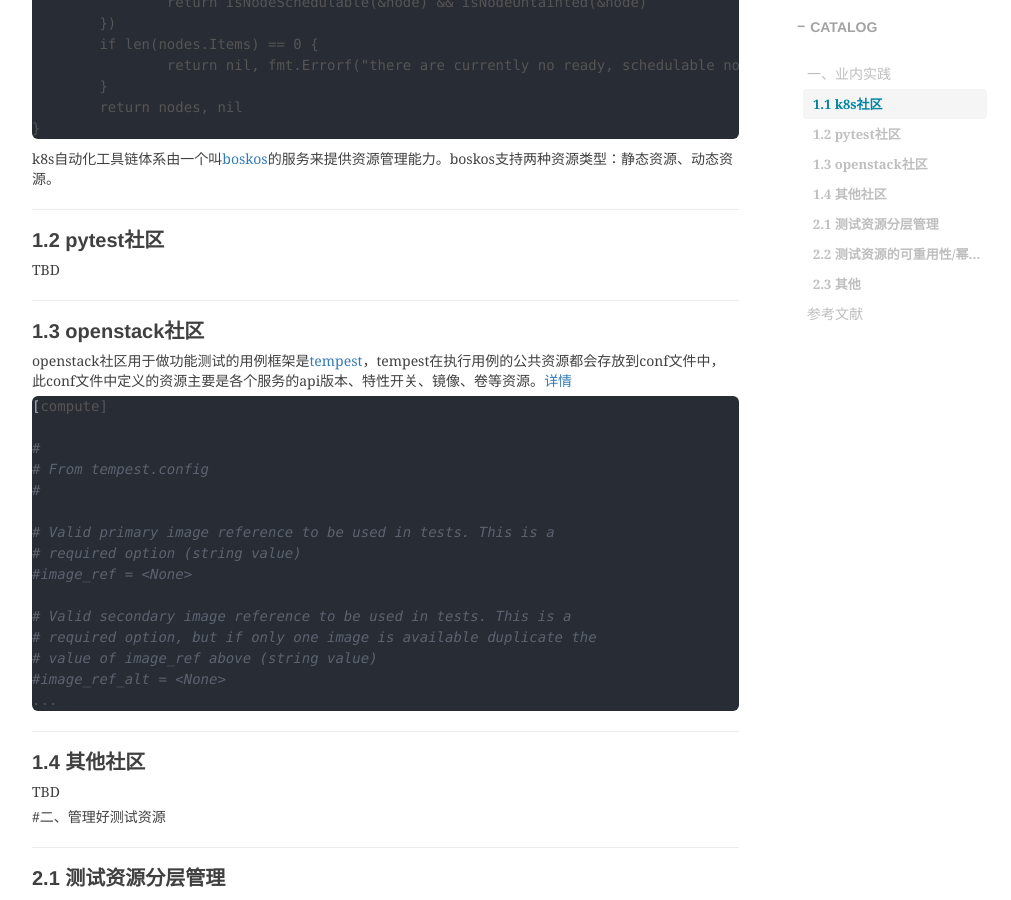
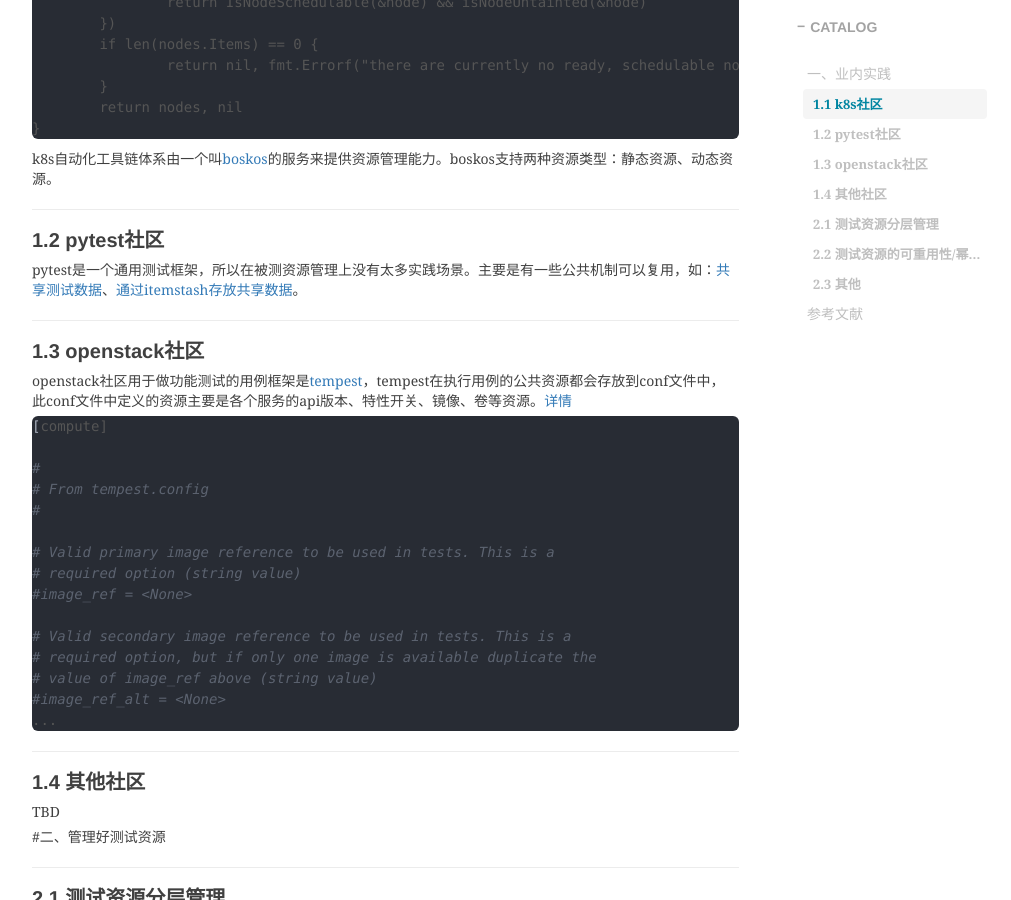
Before and after one commit to shihai1991/shihai1991.github.io, a Jekyll site: the page built from _posts/2023-08-18-用例global资源管理.md, in a window 1280 px wide and 900 px high, scrolled down 957 px. Shown: the whole window, without its empty margins (233-1244 px from the left). Built offline with Jekyll 4.4.1, drawn with Linux system fonts in a browser that asks for light colours; nearby versions of some CDN libraries; comment, search, counter and statistics services are not loaded.

Commit message:
Update 2023-08-18-用例global资源管理.md

```diff
--- a/_posts/2023-08-18-用例global资源管理.md
+++ b/_posts/2023-08-18-用例global资源管理.md
@@ -41,7 +41,7 @@
 k8s自动化工具链体系由一个叫[boskos](https://github.com/kubernetes-sigs/boskos)的服务来提供资源管理能力。boskos支持两种资源类型：静态资源、动态资源。
 
 ## 1.2 pytest社区
-TBD
+pytest是一个通用测试框架，所以在被测资源管理上没有太多实践场景。主要是有一些公共机制可以复用，如：[共享测试数据](https://docs.pytest.org/en/7.1.x/explanation/fixtures.html#sharing-test-data)、[通过itemstash存放共享数据](https://docs.pytest.org/en/7.1.x/how-to/writing_hook_functions.html#storing-data-on-items-across-hook-functions)。
 
 ## 1.3 openstack社区
 openstack社区用于做功能测试的用例框架是[tempest](https://github.com/openstack/tempest)，tempest在执行用例的公共资源都会存放到conf文件中，此conf文件中定义的资源主要是各个服务的api版本、特性开关、镜像、卷等资源。[详情](https://docs.openstack.org/tempest/latest/_static/tempest.conf.sample)
```
